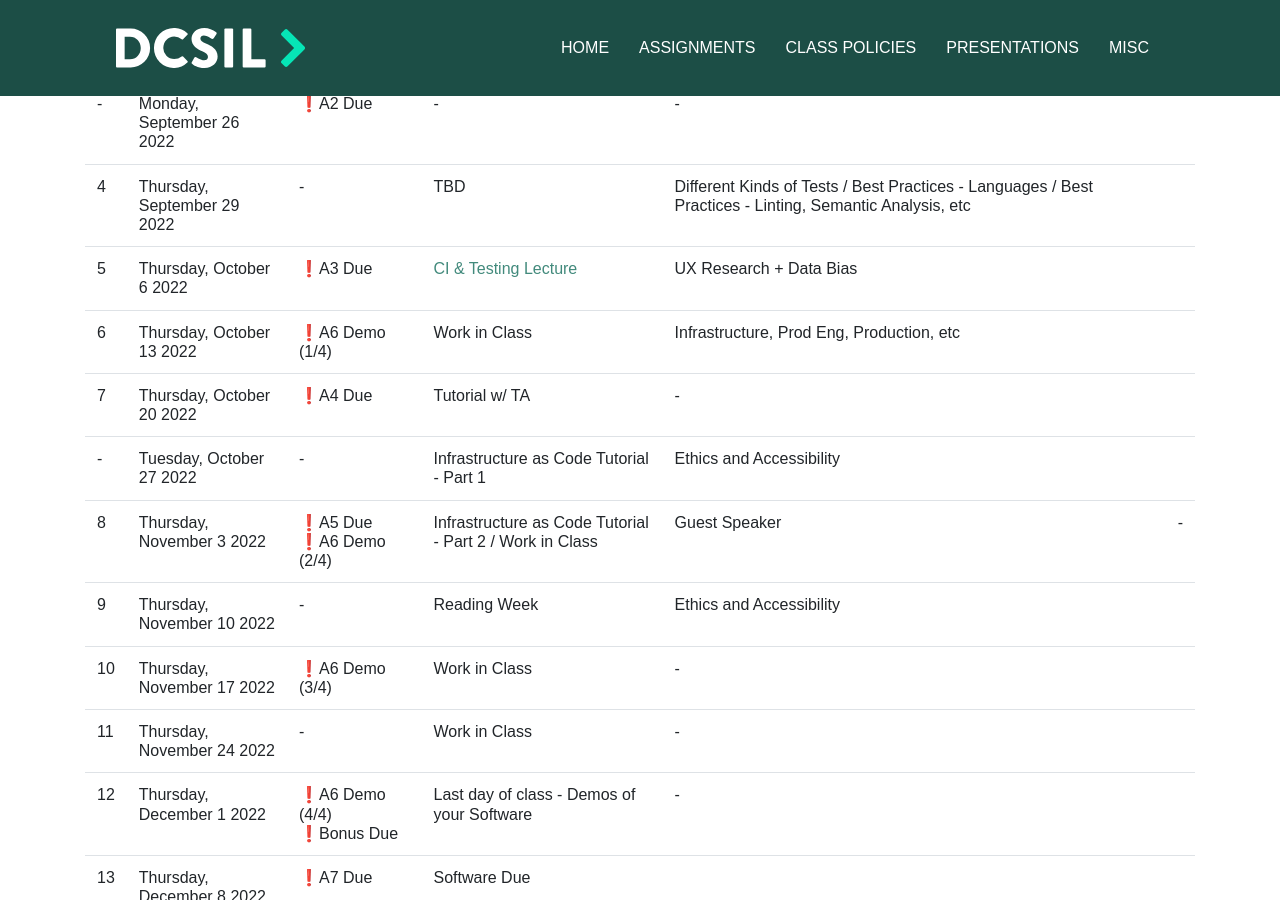
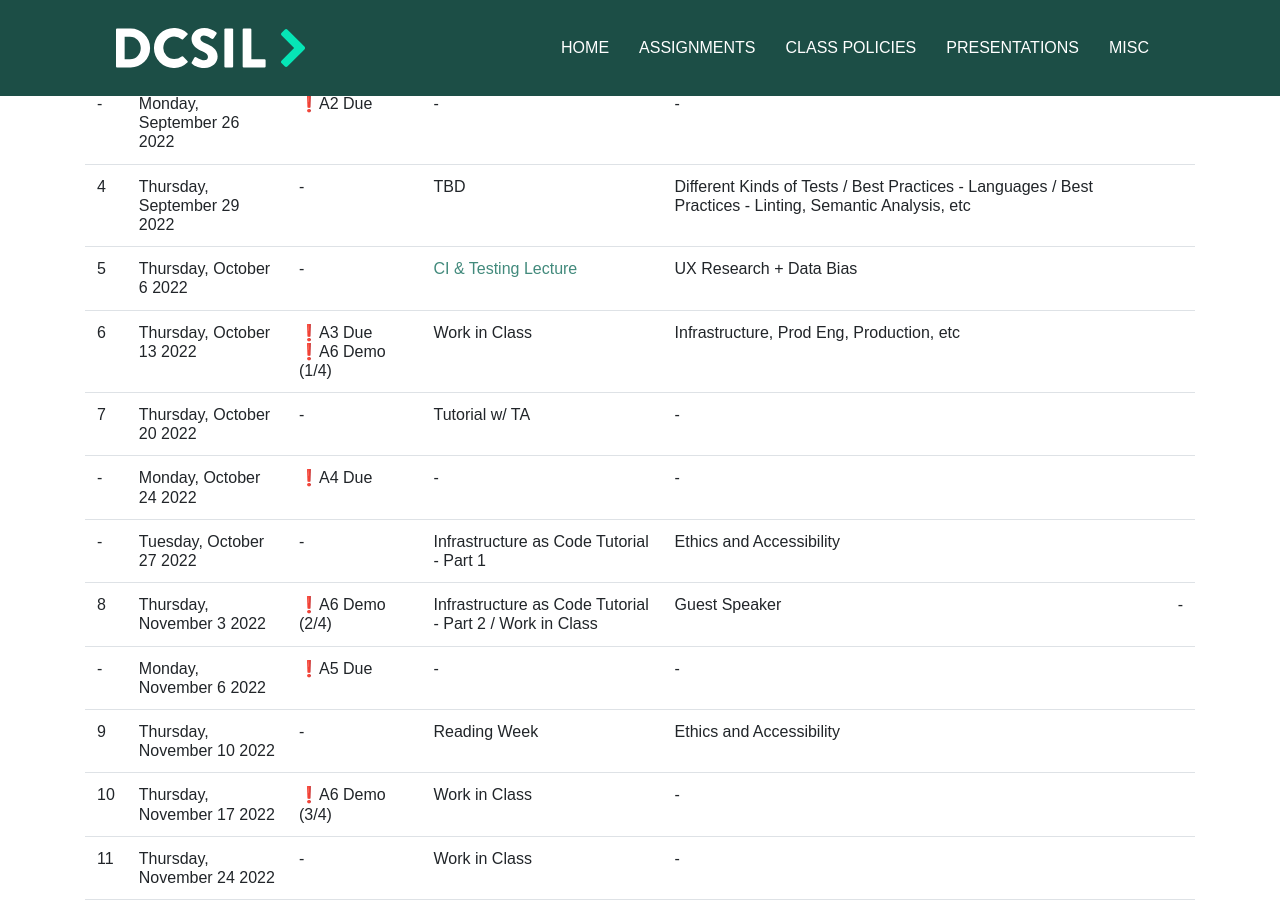
Before and after one commit to dcsil/CSC491, a Jekyll site: the page built from other_pages/schedule.md, in a window 1280 px wide and 900 px high, scrolled down 636 px. Built offline with Jekyll 4.4.1, drawn with Linux system fonts in a browser that asks for light colours; our own code applies the rules of GitHub Pages for plain Markdown files.

Commit message:
Bump A3, 4, 5 due dates

```diff
--- a/assignments.yml
+++ b/assignments.yml
@@ -100,7 +100,7 @@ team:
         Communication was regular and effective & acted in accordance with team principles.
       worth: 15.0
       individual: true
-    due_date: 2022-10-06T23:59:59-04:00
+    due_date: 2022-10-13T23:59:59-04:00
     position: 3
     number: 3
   - name: A4 - UX Research w/Prototype, Roadmap Updates
@@ -126,7 +126,7 @@ team:
         Communication was regular and effective & acted in accordance with team principles.
       worth: 15.0
       individual: true
-    due_date: 2022-10-20T23:59:59-04:00
+    due_date: 2022-10-24T23:59:59-04:00
     position: 4
     number: 4
   - name: A5 - Dev Env, Test Infrastructure, & Production Setup
@@ -157,7 +157,7 @@ team:
         Communication was regular and effective & acted in accordance with team principles.
       worth: 15.0
       individual: true
-    due_date: 2022-11-03T23:59:59-04:00
+    due_date: 2022-11-06T23:59:59-04:00
     position: 5
     number: 5
   - name: A6 - Class Demos
--- a/other_pages/schedule.md
+++ b/other_pages/schedule.md
@@ -12,11 +12,13 @@ This is a class schedule indicating what we aim to do each week and the recommen
 | 3 | Thursday, September 22 2022   | - | TBD | Various Diversity & Inclusion // start Different Kinds of Tests / Best Practices - Languages / Best Practices - Linting, Semantic Analysis, etc |
 | - | Monday, September 26 2022   | ❗A2 Due | - | - |
 | 4 | Thursday, September 29 2022   | - | TBD | Different Kinds of Tests / Best Practices - Languages / Best Practices - Linting, Semantic Analysis, etc |
-| 5 | Thursday, October 6 2022  | ❗A3 Due | [CI & Testing Lecture](https://csc491.dcsil.ca/presentations/output/ci/index.html#0) | UX Research + Data Bias |
-| 6 | Thursday, October 13 2022  | ❗A6 Demo (1/4) | Work in Class | Infrastructure, Prod Eng, Production, etc |
-| 7 | Thursday, October 20 2022  | ❗A4 Due  | Tutorial w/ TA | - |
+| 5 | Thursday, October 6 2022  | - | [CI & Testing Lecture](https://csc491.dcsil.ca/presentations/output/ci/index.html#0) | UX Research + Data Bias |
+| 6 | Thursday, October 13 2022  | ❗A3 Due<br>❗A6 Demo (1/4) | Work in Class | Infrastructure, Prod Eng, Production, etc |
+| 7 | Thursday, October 20 2022  | - | Tutorial w/ TA | - |
+| - | Monday, October 24 2022  | ❗A4 Due  | - | - |
 | - | Tuesday, October 27 2022     | - | Infrastructure as Code Tutorial - Part 1 | Ethics and Accessibility |
-| 8 | Thursday, November 3 2022      | ❗A5 Due<br>❗A6 Demo (2/4) | Infrastructure as Code Tutorial - Part 2 / Work in Class | Guest Speaker | - |
+| 8 | Thursday, November 3 2022      | ❗A6 Demo (2/4) | Infrastructure as Code Tutorial - Part 2 / Work in Class | Guest Speaker | - |
+| - | Monday, November 6 2022  | ❗A5 Due  | - | - |
 | 9 | Thursday, November 10 2022     | - | Reading Week | Ethics and Accessibility |
 | 10 | Thursday, November 17 2022    | ❗A6 Demo (3/4) | Work in Class | - |
 | 11 | Thursday, November 24 2022    | - | Work in Class | - |
```
Also changed, not shown: assignments/README.md (+3 -3 lines).
